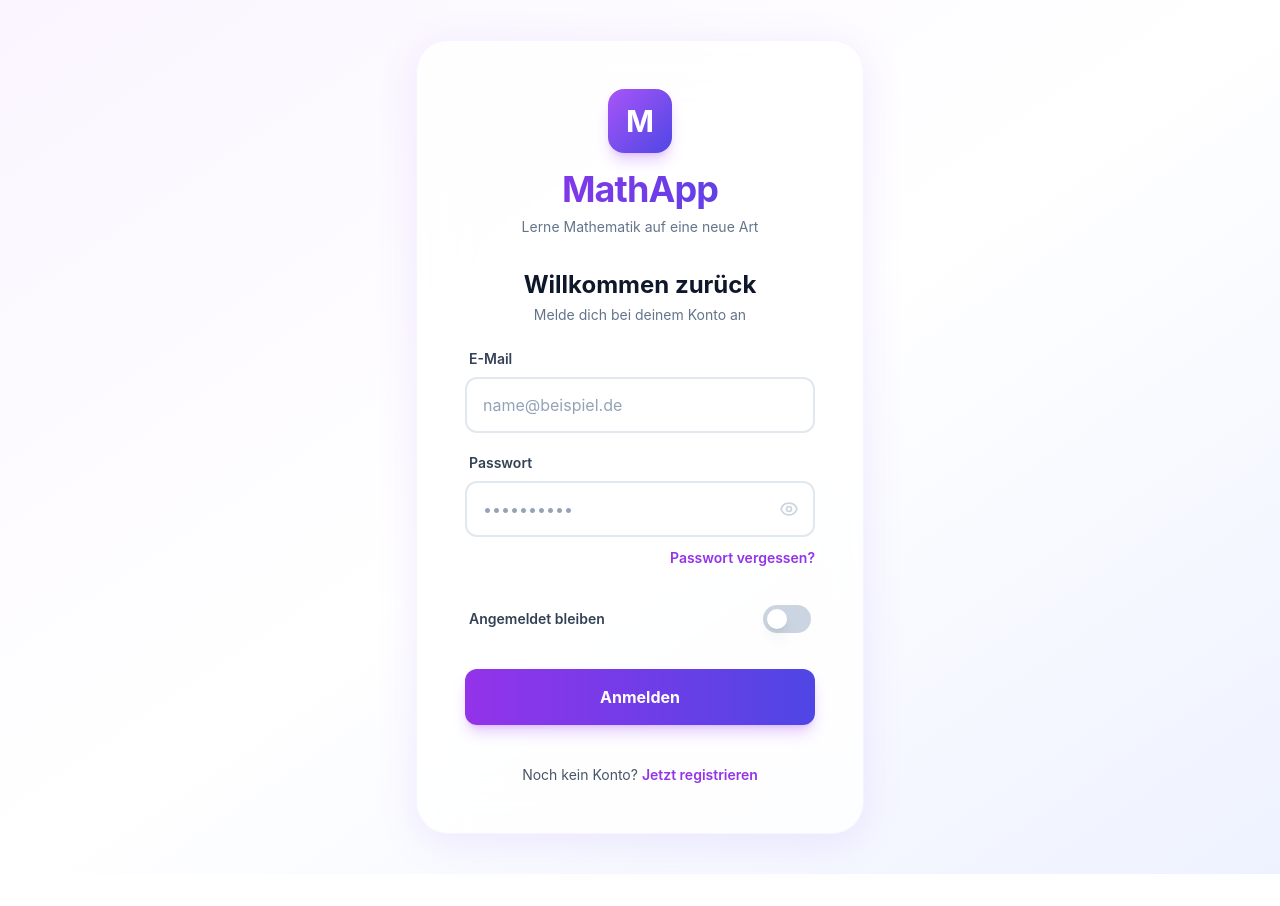
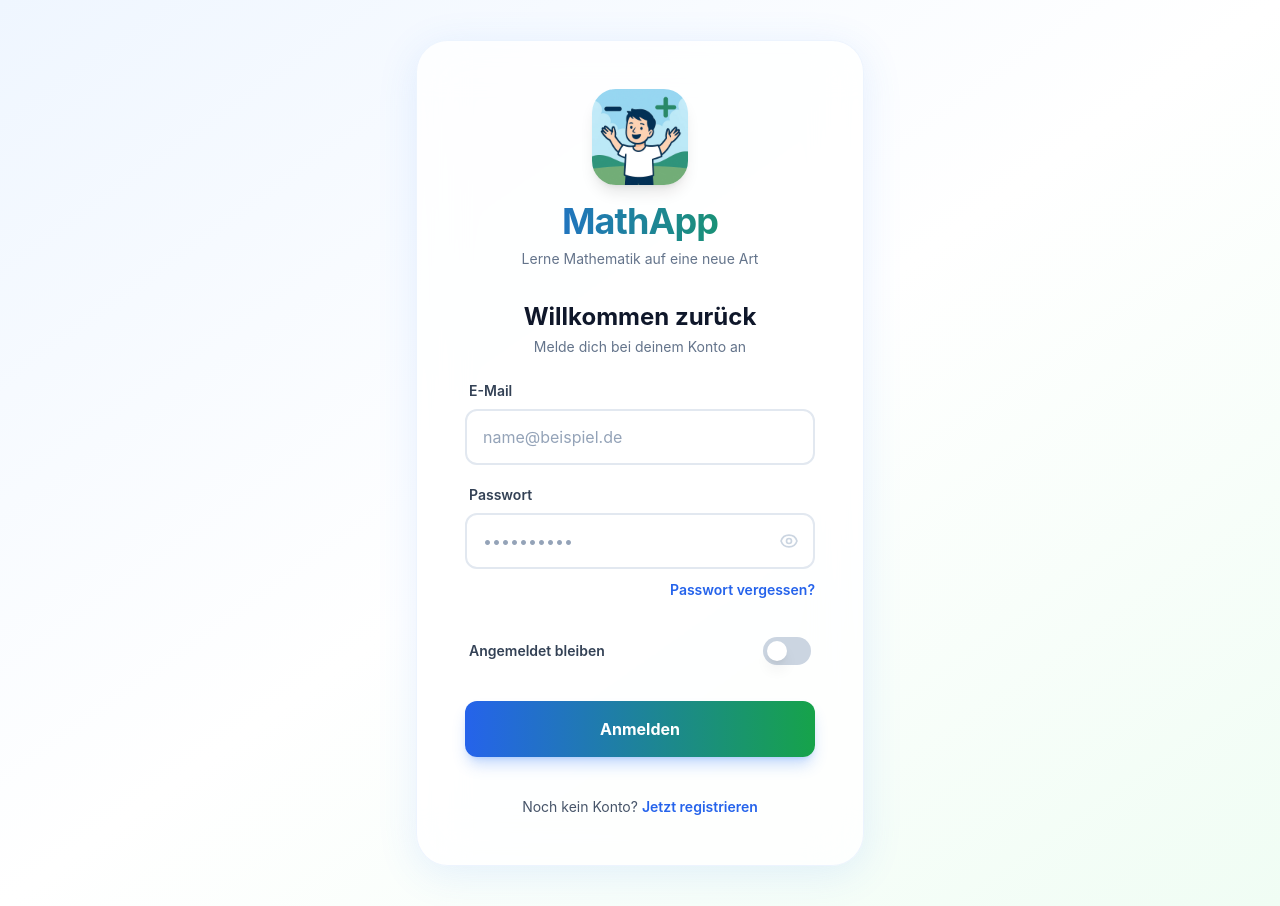
Before and after one commit to noahlatzel/human-ai-interaction, a React (Vite) app in the folder apps/web/: page /login in a window 1280 px wide. Before the commit the page ends 874 px from the top, so only its background shows below. Built offline with nearby package versions, Linux system fonts and the light colour scheme.

Commit message:
feat(login): Implementiert Login View

```diff
--- a/apps/web/src/components/Login.tsx
+++ b/apps/web/src/components/Login.tsx
@@ -4,6 +4,7 @@ import { useForm } from 'react-hook-form';
 import toast from 'react-hot-toast';
 import type { LoginFormData } from '../types/auth';
 import { loginUser, storeAuthToken } from '../services/auth';
+import logo from '../assets/login2.webp';
 
 interface LoginProps {
     onLoginSuccess?: () => void;
@@ -72,14 +73,14 @@ export default function Login({ onLoginSuccess }: LoginProps) {
     };
 
     return (
-        <div className="min-h-screen bg-gradient-to-br from-purple-50 via-white to-indigo-50 flex items-center justify-center py-10 px-4">
-            <div className="relative bg-white/80 backdrop-blur-xl rounded-[32px] shadow-[0_8px_40px_rgba(139,92,246,0.12)] p-8 sm:p-10 md:p-12 max-w-md w-full border border-purple-100/50">
+        <div className="min-h-screen bg-gradient-to-br from-blue-50 via-white to-green-50 flex items-center justify-center py-10 px-4">
+            <div className="relative bg-white/80 backdrop-blur-xl rounded-[32px] shadow-[0_8px_40px_rgba(59,130,246,0.12)] p-8 sm:p-10 md:p-12 max-w-md w-full border border-blue-100/50">
                 {/* Branding Header - Always Visible */}
                 <div className="text-center mb-8">
-                    <div className="inline-flex items-center justify-center w-16 h-16 rounded-2xl bg-gradient-to-br from-purple-500 to-indigo-600 mb-4 shadow-lg shadow-purple-500/30">
-                        <span className="text-3xl font-bold text-white">M</span>
+                    <div className="inline-flex items-center justify-center w-24 h-24 mb-4 shadow-lg rounded-3xl overflow-hidden">
+                        <img src={logo} alt="MathApp Logo" className="w-full h-full object-cover" />
                     </div>
-                    <h1 className="text-4xl font-bold tracking-tight bg-gradient-to-r from-purple-600 to-indigo-600 bg-clip-text text-transparent">MathApp</h1>
+                    <h1 className="text-4xl font-bold tracking-tight bg-gradient-to-r from-blue-600 to-green-600 bg-clip-text text-transparent">MathApp</h1>
                     <p className="mt-2 text-sm text-slate-500">Lerne Mathematik auf eine neue Art</p>
                 </div>
 
@@ -98,7 +99,7 @@ export default function Login({ onLoginSuccess }: LoginProps) {
                                     value={registrationData.fullName}
                                     onChange={handleRegistrationChange('fullName')}
                                     placeholder="Max Mustermann"
-                                    className="w-full rounded-xl border-2 border-slate-200 bg-white px-4 py-3.5 text-base text-slate-900 placeholder-slate-400 transition-all focus:border-purple-400 focus:ring-4 focus:ring-purple-100 focus:outline-none"
+                                    className="w-full rounded-xl border-2 border-slate-200 bg-white px-4 py-3.5 text-base text-slate-900 placeholder-slate-400 transition-all focus:border-blue-400 focus:ring-4 focus:ring-blue-100 focus:outline-none"
                                     required
                                 />
                             </div>
@@ -109,7 +110,7 @@ export default function Login({ onLoginSuccess }: LoginProps) {
                                     value={registrationData.email}
                                     onChange={handleRegistrationChange('email')}
                                     placeholder="name@beispiel.de"
-                                    className="w-full rounded-xl border-2 border-slate-200 bg-white px-4 py-3.5 text-base text-slate-900 placeholder-slate-400 transition-all focus:border-purple-400 focus:ring-4 focus:ring-purple-100 focus:outline-none"
+                                    className="w-full rounded-xl border-2 border-slate-200 bg-white px-4 py-3.5 text-base text-slate-900 placeholder-slate-400 transition-all focus:border-blue-400 focus:ring-4 focus:ring-blue-100 focus:outline-none"
                                     required
                                 />
                             </div>
@@ -120,7 +121,7 @@ export default function Login({ onLoginSuccess }: LoginProps) {
                                     value={registrationData.password}
                                     onChange={handleRegistrationChange('password')}
                                     placeholder="••••••••"
-                                    className="w-full rounded-xl border-2 border-slate-200 bg-white px-4 py-3.5 text-base text-slate-900 placeholder-slate-400 transition-all focus:border-purple-400 focus:ring-4 focus:ring-purple-100 focus:outline-none"
+                                    className="w-full rounded-xl border-2 border-slate-200 bg-white px-4 py-3.5 text-base text-slate-900 placeholder-slate-400 transition-all focus:border-blue-400 focus:ring-4 focus:ring-blue-100 focus:outline-none"
                                     required
                                 />
                             </div>
@@ -132,8 +133,8 @@ export default function Login({ onLoginSuccess }: LoginProps) {
                                     onChange={handleRegistrationChange('confirmPassword')}
                                     placeholder="••••••••"
                                     className={`w-full rounded-xl border-2 bg-white px-4 py-3.5 text-base text-slate-900 placeholder-slate-400 transition-all focus:ring-4 focus:outline-none ${registrationData.confirmPassword && registrationData.confirmPassword !== registrationData.password
-                                            ? 'border-red-400 focus:border-red-400 focus:ring-red-100'
-                                            : 'border-slate-200 focus:border-purple-400 focus:ring-purple-100'
+                                        ? 'border-red-400 focus:border-red-400 focus:ring-red-100'
+                                        : 'border-slate-200 focus:border-blue-400 focus:ring-blue-100'
                                         }`}
                                     required
                                 />
@@ -143,7 +144,7 @@ export default function Login({ onLoginSuccess }: LoginProps) {
                             </div>
                             <button
                                 type="submit"
-                                className="w-full flex justify-center items-center py-4 mt-6 rounded-xl text-base font-bold text-white bg-gradient-to-r from-purple-600 to-indigo-600 hover:from-purple-700 hover:to-indigo-700 transition-all shadow-lg shadow-purple-500/30 hover:shadow-xl hover:shadow-purple-500/40"
+                                className="w-full flex justify-center items-center py-4 mt-6 rounded-xl text-base font-bold text-white bg-gradient-to-r from-blue-600 to-green-600 hover:from-blue-700 hover:to-green-700 transition-all shadow-lg shadow-blue-500/30 hover:shadow-xl hover:shadow-blue-500/40"
                             >
                                 Registrierung senden
                             </button>
@@ -151,7 +152,7 @@ export default function Login({ onLoginSuccess }: LoginProps) {
                                 <button
                                     type="button"
                                     onClick={() => setShowRegistration(false)}
-                                    className="text-sm font-semibold text-purple-600 hover:text-purple-700 transition-colors"
+                                    className="text-sm font-semibold text-blue-600 hover:text-blue-700 transition-colors"
                                 >
                                     ← Zurück zum Login
                                 </button>
@@ -183,7 +184,7 @@ export default function Login({ onLoginSuccess }: LoginProps) {
                                             message: 'Mindestens 3 Zeichen erforderlich',
                                         },
                                     })}
-                                    className={`w-full rounded-xl border-2 bg-white px-4 py-3.5 text-base text-slate-900 placeholder-slate-400 transition-all focus:ring-4 focus:outline-none disabled:cursor-not-allowed disabled:bg-slate-50 disabled:opacity-60 ${errors.usernameOrEmail ? 'border-red-400 focus:border-red-400 focus:ring-red-100' : 'border-slate-200 focus:border-purple-400 focus:ring-purple-100'
+                                    className={`w-full rounded-xl border-2 bg-white px-4 py-3.5 text-base text-slate-900 placeholder-slate-400 transition-all focus:ring-4 focus:outline-none disabled:cursor-not-allowed disabled:bg-slate-50 disabled:opacity-60 ${errors.usernameOrEmail ? 'border-red-400 focus:border-red-400 focus:ring-red-100' : 'border-slate-200 focus:border-blue-400 focus:ring-blue-100'
                                         }`}
                                     placeholder="name@beispiel.de"
                                 />
@@ -208,7 +209,7 @@ export default function Login({ onLoginSuccess }: LoginProps) {
                                                 message: 'Passwort muss mindestens 6 Zeichen haben',
                                             },
                                         })}
-                                        className={`w-full rounded-xl border-2 bg-white px-4 py-3.5 text-base text-slate-900 placeholder-slate-400 transition-all focus:ring-4 focus:outline-none pr-12 disabled:cursor-not-allowed disabled:bg-slate-50 disabled:opacity-60 ${errors.password ? 'border-red-400 focus:border-red-400 focus:ring-red-100' : 'border-slate-200 focus:border-purple-400 focus:ring-purple-100'
+                                        className={`w-full rounded-xl border-2 bg-white px-4 py-3.5 text-base text-slate-900 placeholder-slate-400 transition-all focus:ring-4 focus:outline-none pr-12 disabled:cursor-not-allowed disabled:bg-slate-50 disabled:opacity-60 ${errors.password ? 'border-red-400 focus:border-red-400 focus:ring-red-100' : 'border-slate-200 focus:border-blue-400 focus:ring-blue-100'
                                             }`}
                                         placeholder="••••••••••"
                                     />
@@ -228,7 +229,7 @@ export default function Login({ onLoginSuccess }: LoginProps) {
                                 <div className="text-right mt-2">
                                     <a
                                         href="#"
-                                        className="text-sm font-semibold text-purple-600 hover:text-purple-700 transition-colors"
+                                        className="text-sm font-semibold text-blue-600 hover:text-blue-700 transition-colors"
                                         onClick={(e) => {
                                             e.preventDefault();
                                             toast('Passwort-zurücksetzen kommt bald!', { icon: '🔒' });
@@ -251,7 +252,7 @@ export default function Login({ onLoginSuccess }: LoginProps) {
                                     aria-checked={rememberMe}
                                     disabled={isLoading}
                                     onClick={() => setRememberMe(!rememberMe)}
-                                    className={`relative inline-flex h-7 w-12 items-center rounded-full transition-all duration-200 ease-in-out focus-visible:outline-none focus-visible:ring-2 focus-visible:ring-purple-500 focus-visible:ring-offset-2 disabled:cursor-not-allowed disabled:opacity-60 cursor-pointer ${rememberMe ? 'bg-gradient-to-r from-purple-600 to-indigo-600' : 'bg-slate-300'
+                                    className={`relative inline-flex h-7 w-12 items-center rounded-full transition-all duration-200 ease-in-out focus-visible:outline-none focus-visible:ring-2 focus-visible:ring-blue-500 focus-visible:ring-offset-2 disabled:cursor-not-allowed disabled:opacity-60 cursor-pointer ${rememberMe ? 'bg-gradient-to-r from-blue-600 to-green-600' : 'bg-slate-300'
                                         }`}
                                 >
                                     <span
@@ -265,7 +266,7 @@ export default function Login({ onLoginSuccess }: LoginProps) {
                             <button
                                 type="submit"
                                 disabled={isLoading}
-                                className="w-full flex items-center justify-center py-4 mt-6 rounded-xl bg-gradient-to-r from-purple-600 to-indigo-600 px-6 text-base font-bold text-white shadow-lg shadow-purple-500/30 transition-all hover:from-purple-700 hover:to-indigo-700 hover:shadow-xl hover:shadow-purple-500/40 focus:outline-none focus:ring-0 disabled:cursor-not-allowed disabled:opacity-60"
+                                className="w-full flex items-center justify-center py-4 mt-6 rounded-xl bg-gradient-to-r from-blue-600 to-green-600 px-6 text-base font-bold text-white shadow-lg shadow-blue-500/30 transition-all hover:from-blue-700 hover:to-green-700 hover:shadow-xl hover:shadow-blue-500/40 focus:outline-none focus:ring-0 disabled:cursor-not-allowed disabled:opacity-60"
                             >
                                 {isLoading ? (
                                     <>
@@ -286,7 +287,7 @@ export default function Login({ onLoginSuccess }: LoginProps) {
                                     Noch kein Konto?{' '}
                                     <a
                                         href="#"
-                                        className="font-semibold text-purple-600 hover:text-purple-700 transition-colors"
+                                        className="font-semibold text-blue-600 hover:text-blue-700 transition-colors"
                                         onClick={(e) => {
                                             e.preventDefault();
                                             setShowRegistration(true);
```
Also changed, not shown: apps/web/src/assets/login2.webp (added).
